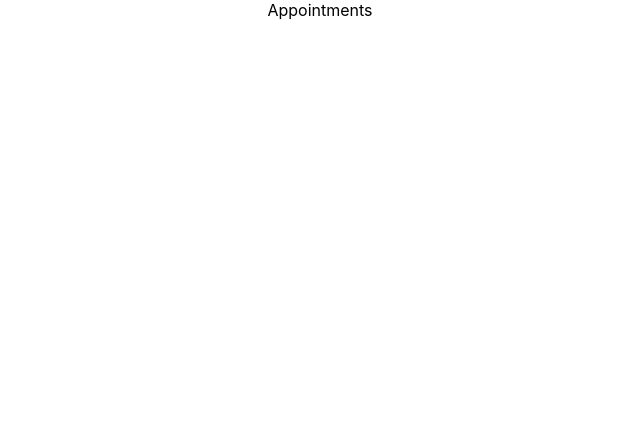
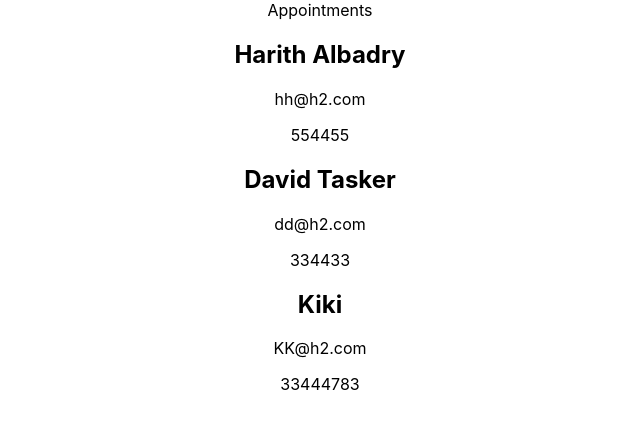
Before and after one commit to Omnikorn/contact23, a React (Create React App) app: page / in a window 1280 px wide. Shown: the top 428 px of the page, without its empty margins (320-960 px from the left). Built offline with nearby package versions, Linux system fonts and the light colour scheme.

Commit message:
setting out basic contact structure

```diff
--- a/src/App.js
+++ /dev/null
@@ -1,21 +0,0 @@
-
-import './App.css';
-import Appointments from './components/Appointments';
-
-function App() {
-
-  // create a state for contacts and updateing contact
-  // create a state for appointms and updateing appointment
-  // create a function to add a contact
-  //create a function to add an app
-  // create a func to delete an appointment
-
-
-  return (
-    <div className="App">
-      <Appointments />
-    </div>
-  );
-}
-
-export default App;
--- /dev/null
+++ b/src/App.jsx
@@ -0,0 +1,55 @@
+
+import './App.css';
+import Appointments from './components/Appointments';
+import { useState } from "react"
+import Contacts from './components/Contacts';
+
+function App() {
+
+  // create a state for contacts and updateing contact
+  const [contacts, setContacts] = useState([
+    {
+      id: 1,
+      name: "Harith Albadry",
+      email: "hh@h2.com",
+      phone: 554455
+    }, {
+      id: 2,
+      name: "David Tasker",
+      email: "dd@h2.com",
+      phone: 334433
+    },
+    {
+      id: 3,
+      name: "Kiki",
+      email: "KK@h2.com",
+      phone: 33444783
+    }
+  ])
+  // create a state for appointms and updateing appointment
+
+  const [appointments, setappo] = useState([{
+    id:1,
+    with:"contact",
+    date:"13/2/43",
+    time:"10pm"
+  },{
+    id: 2,
+    with: "kiki",
+    date: "14/8/09",
+    time: "11am"
+  }])
+  // create a function to add a contact
+  //create a function to add an app
+  // create a func to delete an appointment
+
+
+  return (
+    <div className="App">
+      <Appointments appointments={appointments}/>
+      <Contacts contacts={contacts}/>
+    </div>
+  );
+}
+
+export default App;
--- a/src/components/ContCard.js
+++ b/src/components/ContCard.js
@@ -1,8 +1,12 @@
 import React from 'react'
 
-const ContCard = () => {
+const ContCard = ({contact}) => {
   return (
-    <div>ContCard</div>
+    <div>
+        <h2>{contact.name}</h2>
+        <p>{contact.email}</p>
+        <p>{contact.phone}</p>
+    </div>
   )
 }
 
--- a/src/components/Contacts.js
+++ b/src/components/Contacts.js
@@ -1,8 +1,13 @@
 import React from 'react'
+import ContCard from './ContCard'
 
-const Contacts = () => {
+const Contacts = ({contacts}) => {
+
+    // create a search method for contact
   return (
-    <div>Contacts</div>
+    <>
+      {contacts.map((contact)=>{ return (<ContCard contact={contact} key={contact.id}/>)})}
+    </>
   )
 }
 
```
